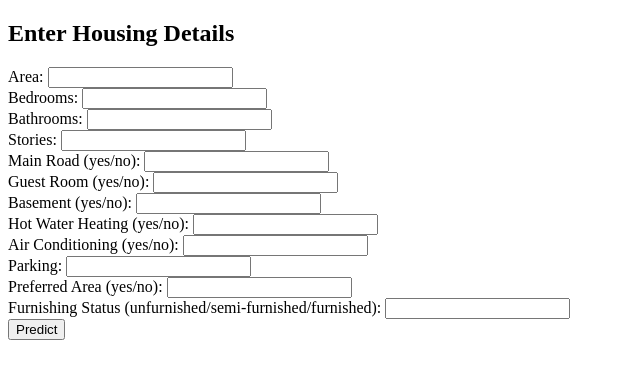
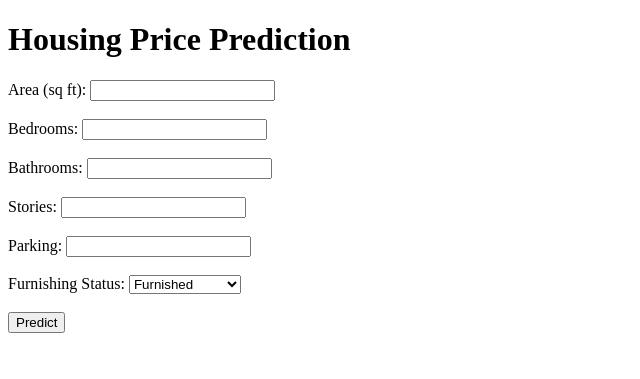
Before and after one commit to hiten016/housing_prediction, a Flask app: page / in a window 1280 px wide. Shown: the top 379 px of the page, without its empty margins (0-640 px from the left). Run offline with Flask 3, Linux system fonts and the light colour scheme; parts of the project's set-up code (start-up, migrations or seed data) failed here and were passed over.

Commit message:
Update index.html

```diff
--- a/templates/index.html
+++ b/templates/index.html
@@ -1,29 +1,73 @@
-
 <!DOCTYPE html>
 <html lang="en">
 <head>
     <meta charset="UTF-8">
-    <title>Housing Price Predictor</title>
+    <meta name="viewport" content="width=device-width, initial-scale=1.0">
+    <title>Housing Price Prediction</title>
 </head>
 <body>
-    <h2>Enter Housing Details</h2>
-    <form action="/predict" method="post">
-        Area: <input type="text" name="area"><br>
-        Bedrooms: <input type="text" name="bedrooms"><br>
-        Bathrooms: <input type="text" name="bathrooms"><br>
-        Stories: <input type="text" name="stories"><br>
-        Main Road (yes/no): <input type="text" name="mainroad"><br>
-        Guest Room (yes/no): <input type="text" name="guestroom"><br>
-        Basement (yes/no): <input type="text" name="basement"><br>
-        Hot Water Heating (yes/no): <input type="text" name="hotwaterheating"><br>
-        Air Conditioning (yes/no): <input type="text" name="airconditioning"><br>
-        Parking: <input type="text" name="parking"><br>
-        Preferred Area (yes/no): <input type="text" name="prefarea"><br>
-        Furnishing Status (unfurnished/semi-furnished/furnished): <input type="text" name="furnishingstatus"><br>
-        <input type="submit" value="Predict">
+    <h1>Housing Price Prediction</h1>
+    <form id="predict-form">
+        <label for="area">Area (sq ft):</label>
+        <input type="number" id="area" name="area" required><br><br>
+
+        <label for="bedrooms">Bedrooms:</label>
+        <input type="number" id="bedrooms" name="bedrooms" required><br><br>
+
+        <label for="bathrooms">Bathrooms:</label>
+        <input type="number" id="bathrooms" name="bathrooms" required><br><br>
+
+        <label for="stories">Stories:</label>
+        <input type="number" id="stories" name="stories" required><br><br>
+
+        <label for="parking">Parking:</label>
+        <input type="number" id="parking" name="parking" required><br><br>
+
+        <label for="furnishingstatus">Furnishing Status:</label>
+        <select id="furnishingstatus" name="furnishingstatus" required>
+            <option value="furnished">Furnished</option>
+            <option value="semi-furnished">Semi-furnished</option>
+            <option value="unfurnished">Unfurnished</option>
+        </select><br><br>
+
+        <button type="submit">Predict</button>
     </form>
-    {% if prediction_text %}
-        <h3>{{ prediction_text }}</h3>
-    {% endif %}
+
+    <div id="prediction-result"></div>
+
+    <script>
+        document.getElementById("predict-form").addEventListener("submit", function(event) {
+            event.preventDefault();
+            const formData = new FormData(event.target);
+
+            const data = {
+                area: formData.get("area"),
+                bedrooms: formData.get("bedrooms"),
+                bathrooms: formData.get("bathrooms"),
+                stories: formData.get("stories"),
+                parking: formData.get("parking"),
+                furnishingstatus: formData.get("furnishingstatus"),
+                mainroad: 1,
+                guestroom: 0,
+                basement: 0,
+                hotwaterheating: 1,
+                airconditioning: 1
+            };
+
+            fetch('/predict', {
+                method: 'POST',
+                headers: {
+                    'Content-Type': 'application/json'
+                },
+                body: JSON.stringify(data)
+            })
+            .then(response => response.json())
+            .then(data => {
+                document.getElementById("prediction-result").innerHTML = `
+                    Predicted Price: ₹${data.predicted_price.toFixed(2)}
+                `;
+            });
+        });
+    </script>
 </body>
 </html>
```
